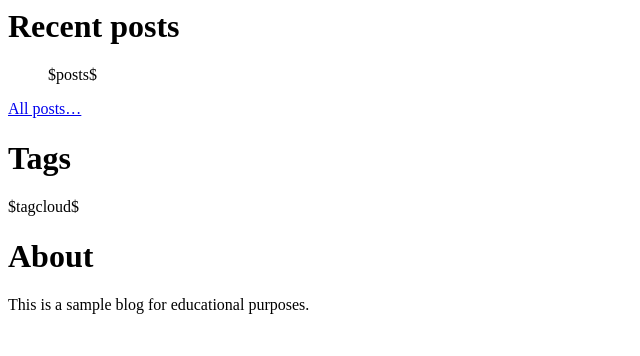
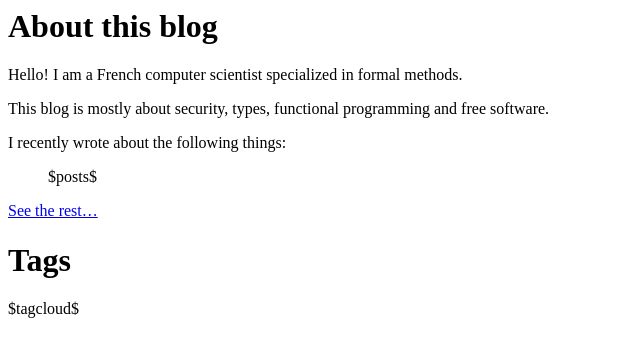
Before and after one commit to emillon/blog.emillon.org, a plain HTML site: page templates/index.html in a window 1280 px wide. Shown: the whole page, without its empty margins (0-640 px from the left). Drawn offline with Linux system fonts and the light colour scheme.

Commit message:
redo index

```diff
--- a/templates/index.html
+++ b/templates/index.html
@@ -1,19 +1,24 @@
-<div id="posts">
-    <h1>Recent posts</h1>
+<div class="about">
+    <h1>About this blog</h1>
+    <p>
+    Hello! I am a French computer scientist specialized in formal methods.
+    </p>
+
+    <p>
+    This blog is mostly about security, types, functional programming and free
+    software.
+    </p>
+
+    <div id="posts">
+    I recently wrote about the following things:
     <ul class="postList">
         $posts$
     </ul>
-    <p><a href="/posts.html">All posts&hellip;</a></p>
+    <p><a href="/posts.html">See the rest&hellip;</a></p>
+    </div>
 
     <h1>Tags</h1>
     <div>
         $tagcloud$
     </div>
 </div>
-
-<div class="about">
-    <h1>About</h1>
-    <p>
-        This is a sample blog for educational purposes.
-    </p>
-</div>
```
